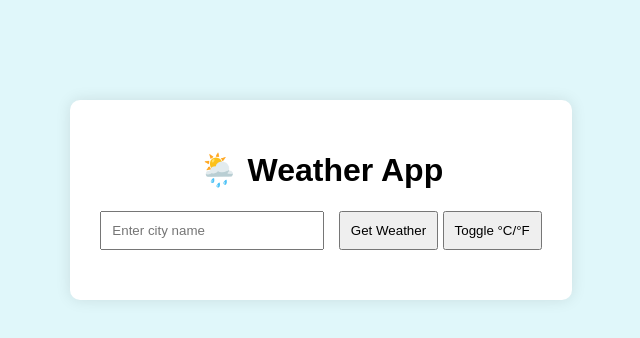
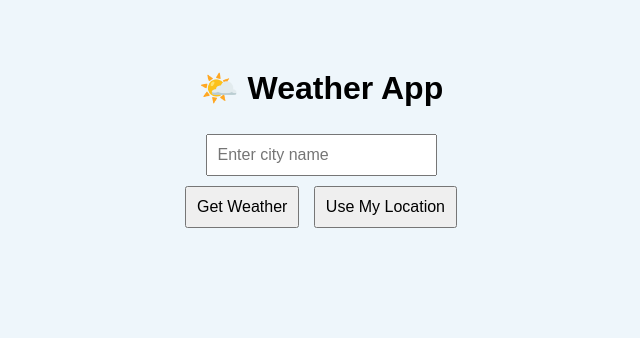
Before and after one commit to KekleeG/WeatherApp, a plain HTML site: page index.html in a window 1280 px wide. Shown: the whole page, without its empty margins (319-959 px from the left). Drawn offline with Linux system fonts and the light colour scheme.

Commit message:
Update index.html

```diff
--- a/index.html
+++ b/index.html
@@ -4,20 +4,38 @@
   <meta charset="UTF-8" />
   <meta name="viewport" content="width=device-width, initial-scale=1.0"/>
   <title>Weather App</title>
-  <link rel="stylesheet" href="style.css" />
+  <style>
+    body {
+      font-family: Arial, sans-serif;
+      background-color: #eef6fb;
+      text-align: center;
+      padding: 40px;
+    }
+
+    input, button {
+      padding: 10px;
+      margin: 5px;
+      font-size: 1rem;
+    }
+
+    #weatherResult {
+      margin-top: 30px;
+    }
+  </style>
 </head>
 <body>
-  <div class="container">
-    <h1>🌦️ Weather App</h1>
-    <input type="text" id="cityInput" placeholder="Enter city name" />
-    <button onclick="getWeather()">Get Weather</button>
 
-    <!-- Toggle Button to switch between Celsius/Fahrenheit -->
-    <button onclick="toggleTemperature()">Toggle °C/°F</button>
+  <h1>🌤️ Weather App</h1>
 
-    <div id="weatherResult"></div>
-  </div>
+  <input type="text" id="cityInput" placeholder="Enter city name" />
+  <br />
+  <button onclick="getWeather()">Get Weather</button>
+  <button onclick="getWeatherByLocation()">Use My Location</button>
 
+  <!-- Only one weatherResult div -->
+  <div id="weatherResult"></div>
+
+  <!-- Load external JavaScript file -->
   <script src="script.js"></script>
 </body>
 </html>
```
